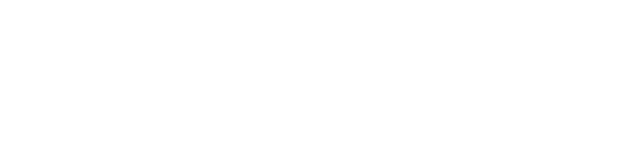
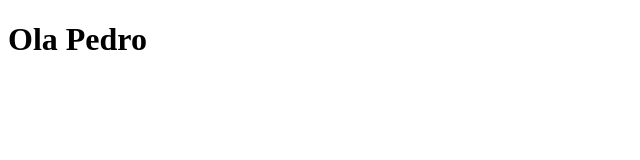
Before and after one commit to 02pedrodev/curso-git, a plain HTML site: page index.html in a window 1280 px wide. Shown: the whole page, without its empty margins (0-640 px from the left). Drawn offline with Linux system fonts and the light colour scheme.

```diff
--- a/index.html
+++ b/index.html
@@ -6,6 +6,6 @@
     <title>Curso de Git e Github</title>
 </head>
 <body>
-
+    <h1>Ola Pedro</h1>
 </body>
 </html>
```
Also changed, not shown: 1 other file.
